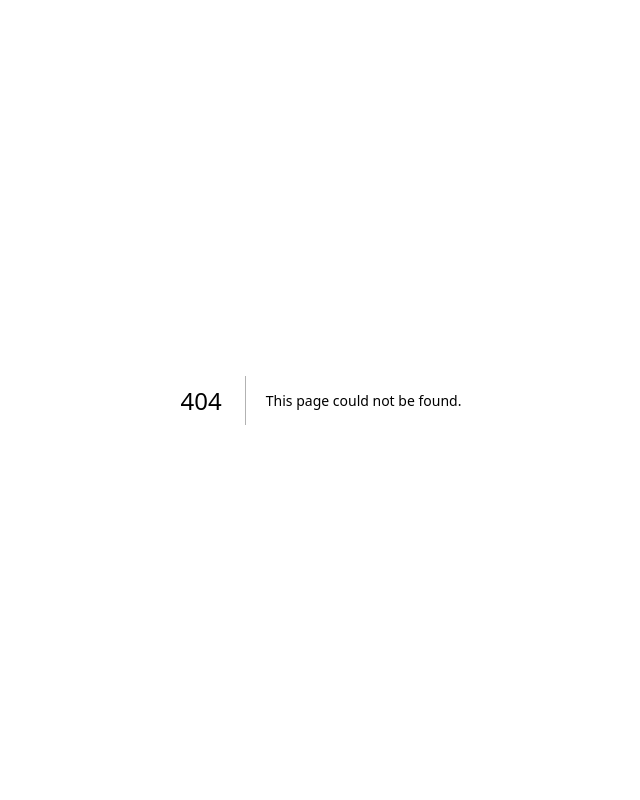
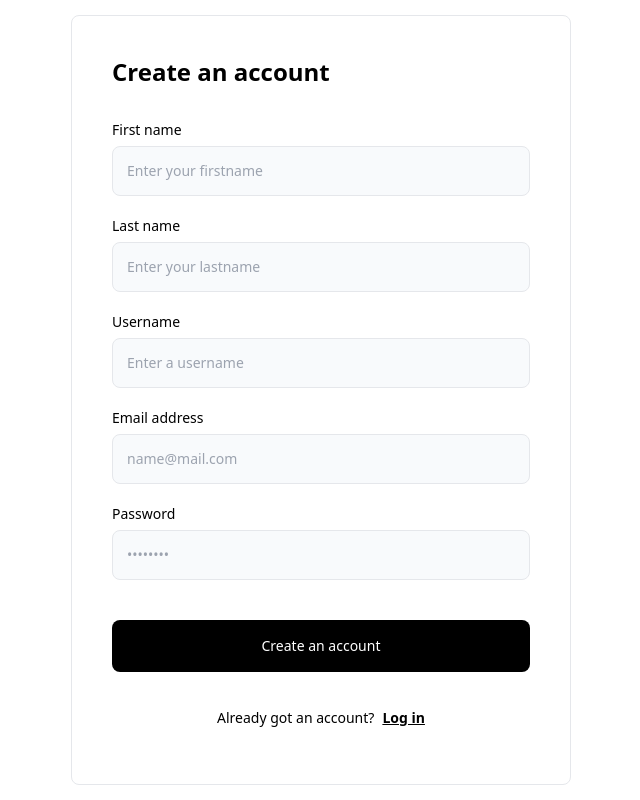
Before and after one commit to chingu-voyages/v43-tier3-team-36, a Next.js app in the folder packages/frontend/: page /signup in a window 1280 px wide. Before the commit this address had no page. Shown: the whole page, without its empty margins (319-959 px from the left). Built offline with nearby package versions, Linux system fonts and the light colour scheme.

Commit message:
feat: add auth login & sign up pages

```diff
--- /dev/null
+++ b/packages/frontend/src/pages/login.tsx
@@ -0,0 +1,36 @@
+import Link from 'next/link';
+import { Button, FormField } from './signup';
+
+const Login = () => (
+  <section className="h-screen flex flex-col justify-center items-center">
+    <article className="w-full max-w-[500px] mx-auto p-10 border-[1px] rounded-lg text-sm">
+      <div className="mb-8">
+        <h1 className="text-2xl font-bold">Log in</h1>
+      </div>
+      <form action="">
+        <FormField
+          id="userName"
+          label="Username"
+          placeholder="Enter a username"
+        />
+        <FormField
+          id="password"
+          label="Password"
+          type="password"
+          placeholder="••••••••"
+        />
+        <Button label="Log in" />
+      </form>
+      <div className="my-4 text-center">
+        <p className="">
+          Don&apos;t have an account?
+          <Link className="ml-2 underline font-bold" href="/signup">
+            Create an account
+          </Link>
+        </p>
+      </div>
+    </article>
+  </section>
+);
+
+export default Login;
--- /dev/null
+++ b/packages/frontend/src/pages/signup.tsx
@@ -0,0 +1,87 @@
+import Link from 'next/link';
+
+interface FormFieldProps {
+  id: string;
+  label: string;
+  type?: string;
+  placeholder: string;
+}
+
+interface ButtonProps {
+  label: string;
+}
+
+export const FormField = ({
+  id, label, type, placeholder,
+}: FormFieldProps) => (
+  <div className="my-5 flex flex-col">
+    <label className="mb-1.5" htmlFor={id}>
+      {label}
+    </label>
+    <input
+      className="p-3.5 bg-slate-50 border-[1px] rounded-lg"
+      id={id}
+      type={type || 'text'}
+      placeholder={placeholder}
+    />
+  </div>
+);
+
+export const Button = ({ label }: ButtonProps) => (
+  <button
+    className="w-full my-5 p-4 bg-black rounded-lg text-center text-white font-medium disabled:bg-gray-500 disabled:text-gray-300 hover:bg-gray-800"
+    type="submit"
+  >
+    {label}
+  </button>
+);
+
+const Signup = () => (
+  <section className="h-screen flex flex-col justify-center items-center">
+    <article className="w-full max-w-[500px] mx-auto p-10 border-[1px] rounded-lg text-sm">
+      <div className="mb-8">
+        <h1 className="text-2xl font-bold">Create an account</h1>
+      </div>
+      <form action="">
+        <FormField
+          id="firstName"
+          label="First name"
+          placeholder="Enter your firstname"
+        />
+        <FormField
+          id="lastName"
+          label="Last name"
+          placeholder="Enter your lastname"
+        />
+        <FormField
+          id="userName"
+          label="Username"
+          placeholder="Enter a username"
+        />
+        <FormField
+          id="email"
+          label="Email address"
+          type="email"
+          placeholder="name@mail.com"
+        />
+        <FormField
+          id="password"
+          label="Password"
+          type="password"
+          placeholder="••••••••"
+        />
+        <Button label="Create an account" />
+      </form>
+      <div className="my-4 text-center">
+        <p className="">
+          Already got an account?
+          <Link className="ml-2 underline font-bold" href="/login">
+            Log in
+          </Link>
+        </p>
+      </div>
+    </article>
+  </section>
+);
+
+export default Signup;
```
